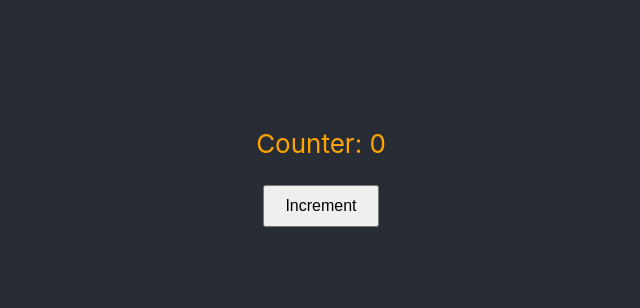
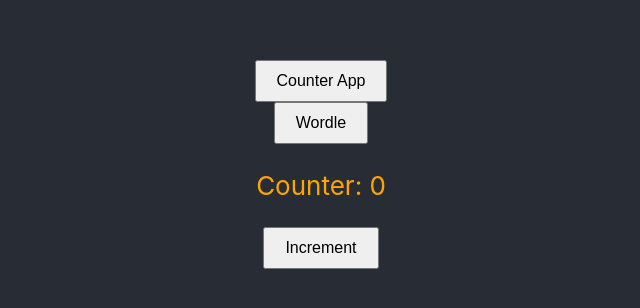
Before and after one commit to haiphan/capybaralab, a React (Create React App) app: page / in a window 1280 px wide. Shown: the part 236-544 px from the top of the page, without its empty margins (319-959 px from the left). Built offline with nearby package versions, Linux system fonts and the light colour scheme.

Commit message:
Add wordle

```diff
--- a/src/App.tsx
+++ b/src/App.tsx
@@ -1,24 +1,20 @@
-import React, { useState } from 'react';
+import { useState } from 'react';
 import './App.css';
+import Counter from './components/Counter';
+import Wordle from './components/Wordle';
 
-const DEFAULT_INITIAL_COUNT = 0;
-const initialCount = process.env.REACT_APP_INITIAL_COUNT
-    ? parseInt(process.env.REACT_APP_INITIAL_COUNT, 10)
-    : DEFAULT_INITIAL_COUNT;
+const [COUNTER, WORDLE] = [0, 1];
 
 function App() {
-  const [count, setCount] = useState(initialCount);
-
-  const increment = () => {
-    setCount(count + 1);
-  };
-
+  const [page, setpage] = useState<number>(COUNTER);
+  const pageComponent = [<Counter/>, <Wordle/>][page];
   return (
     <div className="App">
-      <header className="App-header">
-        <p>Counter: {count}</p>
-        <button onClick={increment}>Increment</button>
-      </header>
+      <div className="App-header">
+        <button onClick={() => setpage(COUNTER)} >Counter App</button>
+        <button onClick={() => setpage(WORDLE)}>Wordle</button>
+        {pageComponent}
+      </div>
     </div>
   );
 }
--- /dev/null
+++ b/src/components/Counter.tsx
@@ -0,0 +1,21 @@
+import { useState } from 'react';
+
+const DEFAULT_INITIAL_COUNT = 0;
+const initialCount = process.env.REACT_APP_INITIAL_COUNT
+    ? parseInt(process.env.REACT_APP_INITIAL_COUNT, 10)
+    : DEFAULT_INITIAL_COUNT;
+
+function Counter() {
+    const [count, setCount] = useState(initialCount);
+    const increment = () => {
+        setCount(count + 1);
+    };
+    return (
+        <div>
+            <p>Counter: {count}</p>
+            <button onClick={increment}>Increment</button>
+        </div>
+    );
+}
+
+export default Counter;
--- /dev/null
+++ b/src/components/Wordle.tsx
@@ -0,0 +1,12 @@
+const DEFAULT_TXT = 'nodata';
+const text = process.env.REACT_WORDLE ?? DEFAULT_TXT;
+
+function Wordle() {
+    return (
+        <div>
+            <p>{text}</p>
+        </div>
+    );
+}
+
+export default Wordle;
```
